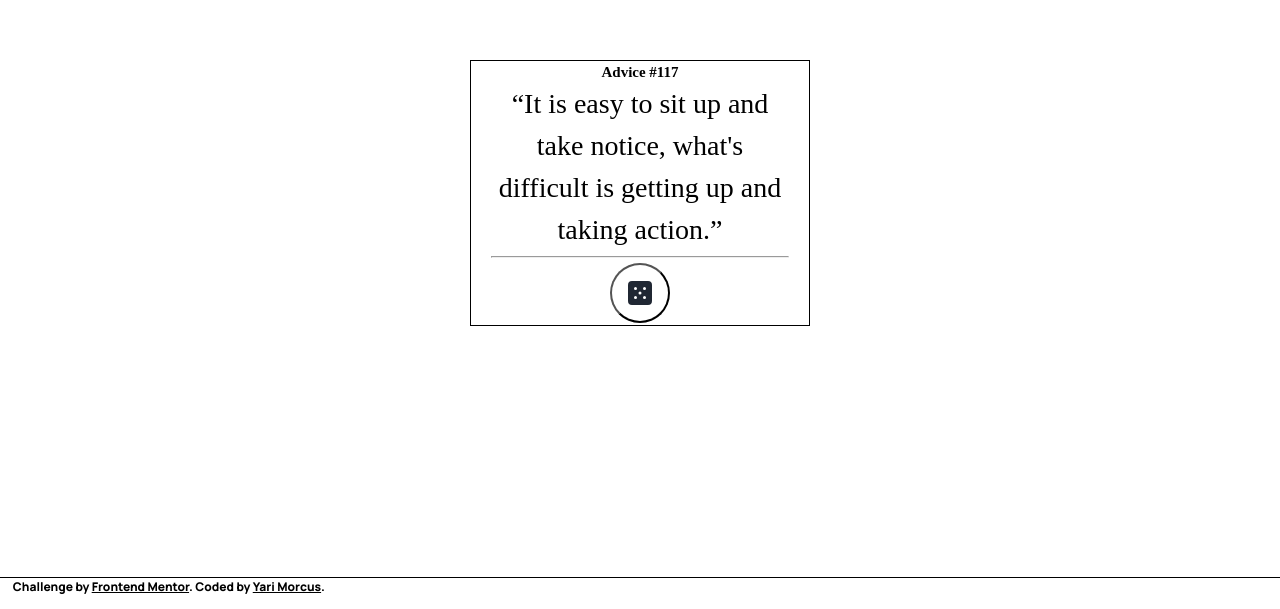
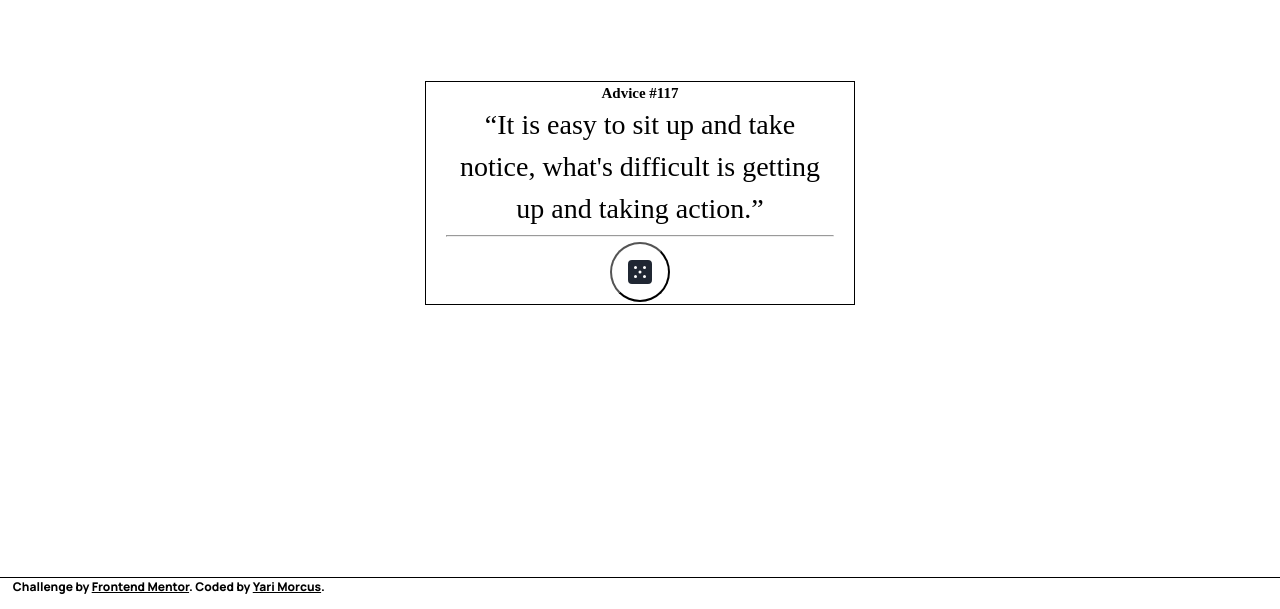
Before and after one commit to YariMorcus/advice-generator-app, a website built with Parcel: page src/index.html in a window 1280 px wide. Shown: the part 191-800 px from the top of the page. Built offline with nearby package versions, Linux system fonts and the light colour scheme.

Commit message:
Add max widths to advice component

```diff
--- a/src/scss/components/_advice-generator.scss
+++ b/src/scss/components/_advice-generator.scss
@@ -7,8 +7,8 @@
 
 .advice {
   border: 1px solid;
-  margin: 0 auto;
-  max-width: 34rem;
+  margin: 2rem auto;
+  max-width: 26rem;
   text-align: center;
   padding: 0 2rem;
 
@@ -26,4 +26,12 @@
     height: 6rem;
     border-radius: 3rem;
   }
+
+  @include m.breakpoint-sm() {
+    max-width: 34rem;
+  }
+
+  @include m.breakpoint-md() {
+    max-width: 43rem;
+  }
 }
```
